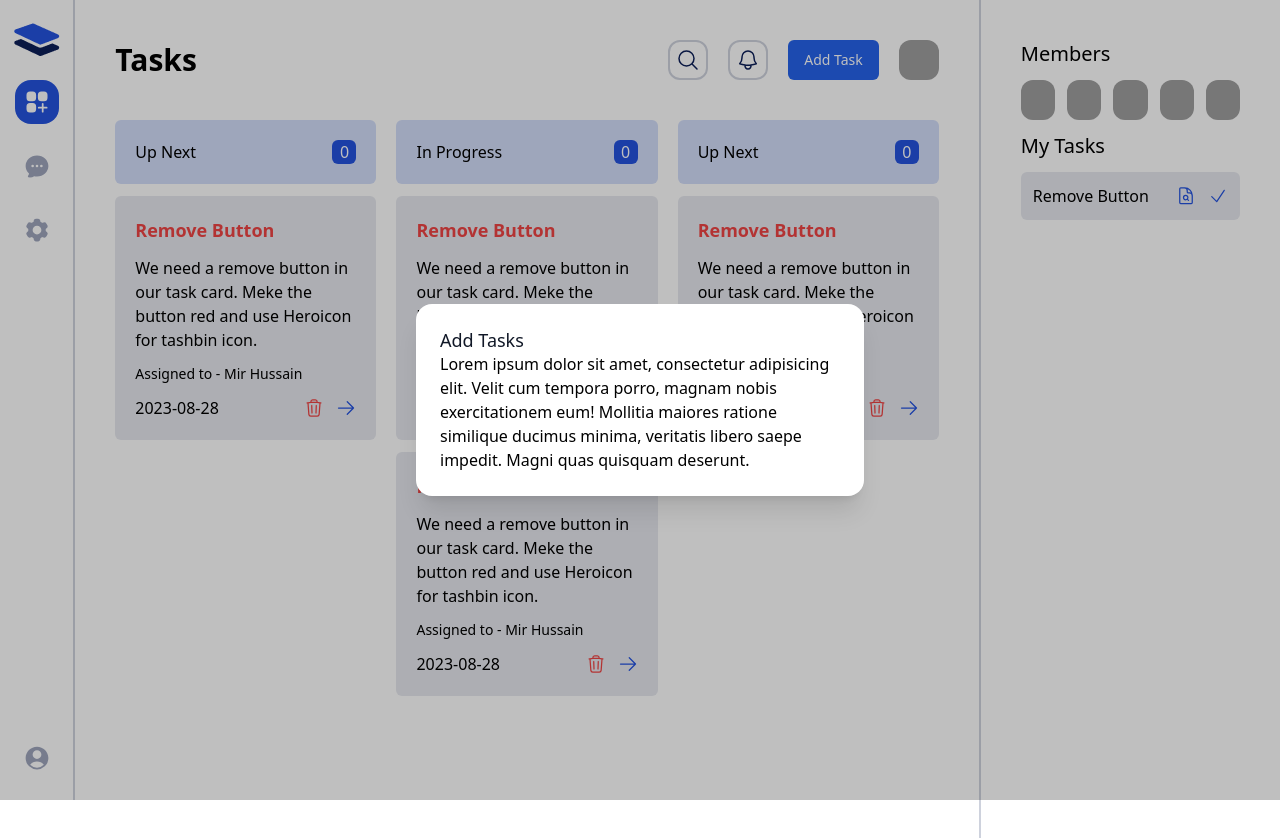
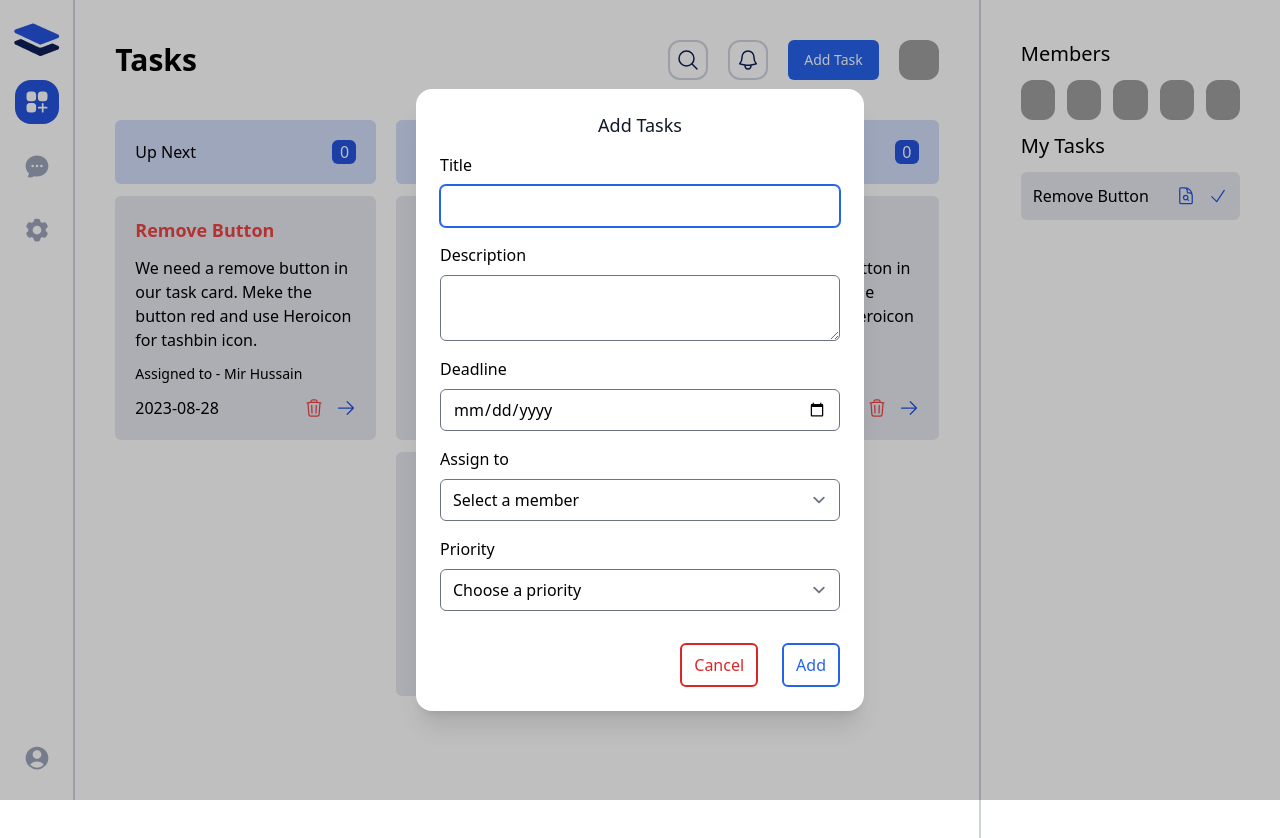
Before and after one commit to justJubair/redux-taskmaster, a React (Vite) app: page / in a window 1280 px wide. Both pictures are taken after a click on the button "Add Task". Shown: the top 838 px of the page. Built offline with nearby package versions, Linux system fonts and the light colour scheme; grey boxes are pictures that could not be loaded.

Commit message:
Add: add task form created with react hook form

```diff
--- a/package.json
+++ b/package.json
@@ -15,12 +15,12 @@
     "@reduxjs/toolkit": "^1.9.7",
     "react": "^18.2.0",
     "react-dom": "^18.2.0",
-    "react-hook-form": "^7.45.4",
+    "react-hook-form": "^7.50.1",
     "react-redux": "^8.1.3",
     "react-router-dom": "^6.15.0"
   },
   "devDependencies": {
-    "@tailwindcss/forms": "^0.5.5",
+    "@tailwindcss/forms": "^0.5.7",
     "@types/react": "^18.2.15",
     "@types/react-dom": "^18.2.7",
     "@vitejs/plugin-react": "^4.0.3",
--- a/src/components/tasks/AddTaskModal.jsx
+++ b/src/components/tasks/AddTaskModal.jsx
@@ -1,9 +1,77 @@
+import { useForm } from "react-hook-form";
 import Modal from "../ui/Modal";
 
 const AddTaskModal = ({isOpen, setIsOpen}) => {
+
+    // initialize react hook form
+    const {register, handleSubmit, reset, } = useForm()
+
+    const handleModalClose = ()=>{
+        reset()
+        setIsOpen(false)
+    }
+
+    const onSubmit=(data)=>{
+        console.log(data)
+       handleModalClose()
+
+    }
+
     return(
        <Modal isOpen={isOpen} setIsOpen={setIsOpen} title="Add Tasks">
-            <p>Lorem ipsum dolor sit amet, consectetur adipisicing elit. Velit cum tempora porro, magnam nobis exercitationem eum! Mollitia maiores ratione similique ducimus minima, veritatis libero saepe impedit. Magni quas quisquam deserunt.</p>
+           <form onSubmit={handleSubmit(onSubmit)} className="mt-4 flex flex-col gap-4">
+
+            {/* title */}
+            <div className="flex flex-col gap-2">
+            <label htmlFor="title">Title</label>
+            <input className="w-full rounded-md" type="text" name="title" id="" {...register("title")} />
+            </div>
+
+            {/* description */}
+            <div className="flex flex-col gap-2">
+            <label htmlFor="description">Description</label>
+            <textarea className="w-full rounded-md" name="description" id="" {...register("description")} />
+            </div>
+
+            {/* date */}
+            <div className="flex flex-col gap-2">
+            <label htmlFor="deadline">Deadline</label>
+            <input type="date" className="w-full rounded-md" name="deadline" id="" {...register("deadline")} />
+            </div>
+
+
+            {/* assign to */}
+            <div className="flex flex-col gap-2">
+            <label htmlFor="assign to">Assign to</label>
+            <select defaultValue="default" className="w-full rounded-md" name="assign to" {...register("assign to")}>
+                <option value="default" disabled>Select a member</option>
+                <option value="Joey Tribbiani">Joey Tribbiani</option>
+                <option value="Ross Geller">Ross Geller</option>
+                <option value="Rachel Green">Rachel Green</option>
+            </select>
+            </div>
+
+             {/* priority */}
+             <div className="flex flex-col gap-2">
+            <label htmlFor="Priority">Priority</label>
+            <select defaultValue="default" className="w-full rounded-md" name="priority" {...register("priority")}>
+                <option value="default" disabled>Choose a priority</option>
+                <option value="High">High</option>
+                <option value="Moderate">Moderate</option>
+                <option value="Low">Low</option>
+            </select>
+            </div>
+
+           {/* cancel and submit button */}
+           <div className="flex items-center justify-end gap-6 mt-4">
+
+            {/* cancel button */}
+           <button onClick={handleModalClose} className="border-2 border-red-600 px-3 py-2 rounded-md bg-white font-medium text-red-600 duration-200 hover:bg-red-500 hover:text-white hover:cursor-pointer" type="button">Cancel</button>
+
+           {/* add task button */}
+           <button className="border-2 border-blue-600 px-3 py-2 rounded-md bg-white font-medium text-blue-600 duration-200 hover:bg-blue-500 hover:text-white hover:cursor-pointer" type="submit">Add</button>
+           </div>
+           </form>
        </Modal>
     )}
 export default AddTaskModal;
--- a/src/components/ui/Modal.jsx
+++ b/src/components/ui/Modal.jsx
@@ -41,7 +41,7 @@ const Modal =({isOpen, setIsOpen, title, children})=> {
                 <Dialog.Panel className="w-full max-w-md transform overflow-hidden rounded-2xl bg-white p-6 text-left align-middle shadow-xl transition-all">
                   <Dialog.Title
                     as="h3"
-                    className="text-lg font-medium leading-6 text-gray-900"
+                    className="text-lg font-medium leading-6 text-center text-gray-900"
                   >
                    {title}
                   </Dialog.Title>
```
Also changed, not shown: 1 other file (tests, documents, lock files or other folders).
